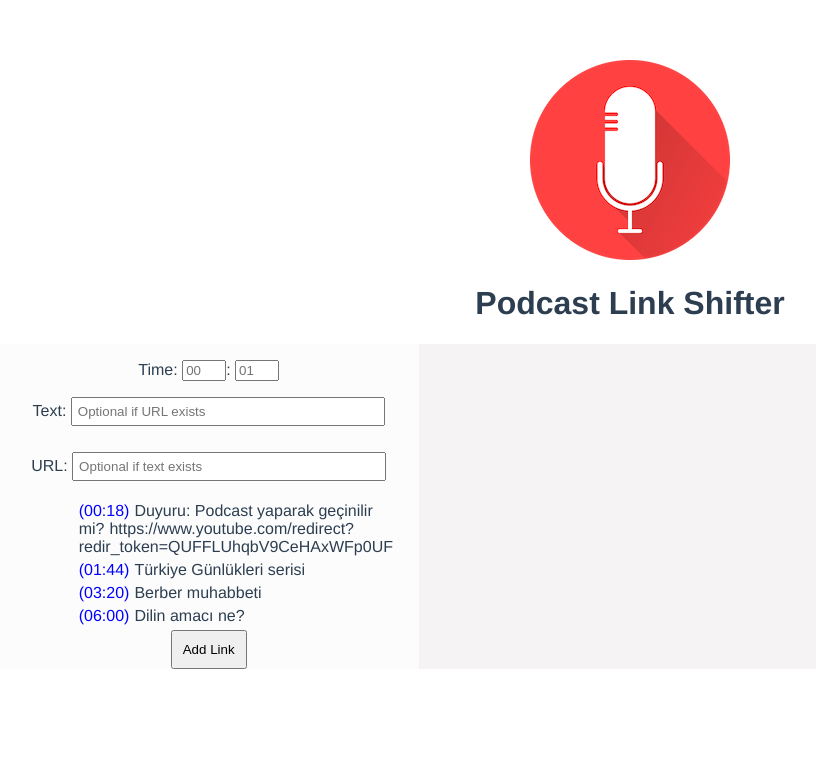
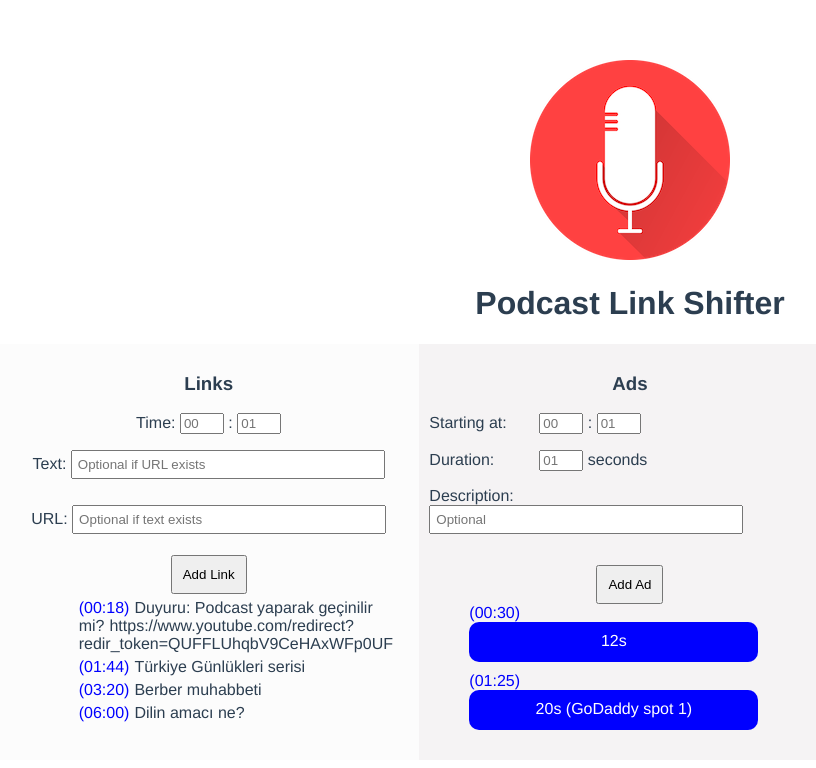
Before and after one commit to serdarcevher/podcast-link-shifter, a Vue app: page / in a window 1280 px wide. Shown: the top 768 px of the page, without its empty margins (10-826 px from the left). Built offline with nearby package versions, Linux system fonts and the light colour scheme.

Commit message:
Handle adding and sorting ads

```diff
--- a/src/App.vue
+++ b/src/App.vue
@@ -26,6 +26,7 @@ div#columns {
   flex-grow: 1;
   width: 33%;
   height: auto;
+  padding-bottom:20px;
 }
 
 #columns > div.column:nth-child(even) {
@@ -43,14 +44,22 @@ div#columns {
   color: #2c3e50;
   margin-top: 60px;
 }
+
 d-block {
   display:block;
 }
 .p-2 {
   padding:10px;
 }
+.px-2 {
+  padding-left:10px;
+  padding-right:10px;
+}
 .p-4 {
   padding:20px;
+}
+.pt-2 {
+  padding-top:10px;
 }
 .mt-1 {
   margin-top:5px;
@@ -94,9 +103,21 @@ d-block {
   margin:0 auto;
 }
 .text-align-left {
-  text-align:left
+  text-align:left;
 }
+.text-align-center {
+  text-align:center;
+}
+
 .no-list-style {
   list-style-type:none;
 }
+
+.ad-bubble {
+  width:80%;
+  background-color:blue;
+  color:white;
+  border-radius:10px;
+  height:30px;
+}
 </style>
--- /dev/null
+++ b/src/components/Ad.vue
@@ -0,0 +1,37 @@
+<template>
+    <li>
+        <div class="time-holder mr-1">
+            <span>(</span>
+            <span v-if="element.startingMin < 10">0</span><span v-text="element.startingMin"></span>
+            <span>:</span>
+            <span v-if="element.startingSec < 10">0</span><span v-text="element.startingSec"></span>
+            <span>)</span>
+        </div>
+
+        <div class="ad-bubble text-align-center pt-2 mb-2" v-text="adText"></div>
+    </li>
+</template>
+
+<script>
+export default {
+    name: 'Ad',
+    props: ['dataAd'],
+    data() {
+        return {
+            element: {}
+        }
+    },
+    computed: {
+        adText() {
+            let text = this.element.duration + 's';
+            if (this.element.description) {
+                text+= ' (' + this.element.description + ')';
+            }
+            return text;
+        }
+    },
+    mounted() {
+        this.element = this.dataAd;
+    }
+}
+</script>
--- /dev/null
+++ b/src/components/Ads.vue
@@ -0,0 +1,122 @@
+<template>
+    <div>
+        <h3>Ads</h3>
+        <form @keyup.enter="addAd" ref="addDataForm" class="px-2">
+            <p class="text-align-left">
+                <label>Starting at: </label><input type="number" v-model.number="startingMin" name="minutes" placeholder="00" class="short-input" min="0" /> :
+                <input type="number" v-model.number="startingSec" name="seconds" placeholder="01" class="short-input" min="0" max="59" />
+            </p>
+
+            <p class="text-align-left">
+                <label>Duration:</label><input type="text" v-model.number="duration" autocomplete="off" name="link" class="short-input" placeholder="01" /> seconds
+            </p>
+
+            <p class="text-align-left">
+                <label>Description:</label><input type="text" v-model="description" autocomplete="off" name="text" class="long-input mb-2" placeholder="Optional" />
+            </p>
+
+            <button type="button" class="btn mt-1 p-2" @click="addAd">Add Ad</button>
+
+            <ul id="ads-list" class="text-align-left no-list-style centered">
+                <Ad v-for="ad in ads" v-bind:key="ad.startingMin + '_' + ad.startingSec" :data-ad="ad"></Ad>
+            </ul>
+
+        </form>
+
+    </div>
+</template>
+
+
+<script>
+import Ad from './Ad';
+
+export default {
+    components: {
+        Ad
+    },
+    name: 'Ads',
+    props: ['ads-data'],
+    data() {
+        return {
+            ads: [],
+
+            startingMin: null,
+            startingSec: null,
+            duration: null,
+            description: '',
+        }
+    },
+    mounted() {
+        this.ads = this.adsData;
+    },
+    methods: {
+        addAd() {
+            let formData = {
+                'startingMin': this.startingMin,
+                'startingSec': this.startingSec,
+                'duration': this.duration,
+                'description': this.description,
+            };
+
+            if (!formData.startingMin) {
+                formData.startingMin = 0;
+            }
+
+            if (!formData.startingSec) {
+                formData.startingSec = 0;
+            }
+
+            if (!formData.duration) {
+                formData.duration = 1;
+            }
+
+            if (formData.startingSec > 59 || formData.startingSec < 0) {
+                alert('Invalid seconds value');
+                return;
+            }
+
+            if (formData.startingMin < 0) {
+                alert('Invalid minutes value');
+                return;
+            }
+
+            if (formData.duration < 1) {
+                alert('Invalid duration value');
+                return;
+            }
+
+            if (this.ads.some(e => e.startingMin == formData.startingMin && e.startingSec == formData.startingSec)) {
+                alert('An ad for this point already exist');
+                return;
+            }
+
+            let index = this.findAdPosition(formData.startingMin, formData.startingSec);
+
+            this.$refs['addDataForm'].reset();
+            this.$emit('addAd', { formData: formData, index: index });
+        },
+
+        findAdPosition(minutes, seconds) {
+            let index = 0;
+            let secondsSum = (minutes * 60) + seconds;
+
+            this.ads.forEach(function(element){
+
+                let elementSecondsSum = (element.startingMin * 60) + element.startingSec;
+                if (elementSecondsSum <= secondsSum) {
+                    index++;
+                }
+            });
+
+            return index;
+        }
+    }
+}
+</script>
+
+<style scoped>
+    label {
+        display:inline-block;
+        width:110px;
+    }
+</style>
--- a/src/components/Home.vue
+++ b/src/components/Home.vue
@@ -6,16 +6,17 @@
 
         <div id="columns">
 
-            <div class="column">
-
-                <div v-if="!list.length" class="mb-2">Your list is empty. Start by adding a link.</div>
+            <div class="column pt-2">
+                <div v-if="!list.length" class="mb-2">Your links list is empty. Start by adding a link.</div>
                 <List :list-data="list" @addLink="onAddLink"></List>
-
             </div>
 
-            <div class="column"></div>
+            <div class="column pt-2">
+                <div v-if="!ads.length" class="mb-2">Your ads list is empty. Start by adding an ad.</div>
+                <Ads :ads-data="ads" @addAd="onAddAd"></Ads>
+            </div>
 
-            <div class="column"></div>
+            <div class="column pt-2"></div>
         </div>
 
 
@@ -23,7 +24,9 @@
 </template>
 
 <script>
-let sampleData = [
+let sampleData = {
+
+    links: [
         {
             minutes:0,
             seconds:18,
@@ -48,13 +51,30 @@ let sampleData = [
             text: 'Dilin amacı ne?',
             url: null
         }
-];
+    ],
+
+    ads: [
+        {
+            startingMin: 0,
+            startingSec: 30,
+            duration: 12
+        },
+        {
+            startingMin: 1,
+            startingSec: 25,
+            duration: 20,
+            description: 'GoDaddy spot 1'
+        }
+    ]
+};
 
 import List from './List';
+import Ads from './Ads';
 
 export default {
     components: {
-        List
+        List,
+        Ads
     },
     name: 'Home',
         props: {
@@ -62,14 +82,20 @@ export default {
         },
         data() {
             return {
-                list: []
+                list: [],
+                ads: []
             }
         },
 
         mounted() {
             let that = this;
-            sampleData.forEach(function(element){
+            //console.log(sampleData);
+            sampleData.links.forEach(function(element){
                 that.list.push(element);
+            });
+
+            sampleData.ads.forEach(function(element){
+                that.ads.push(element);
             });
         },
 
@@ -78,6 +104,10 @@ export default {
                 //this.list.push(data.formData);
                 this.list.splice(data.index, 0, data.formData);
             },
+
+            onAddAd(data) {
+                this.ads.splice(data.index, 0, data.formData);
+            }
         }
     }
 </script>
--- a/src/components/List.vue
+++ b/src/components/List.vue
@@ -1,9 +1,10 @@
 <template>
     <div>
+        <h3>Links</h3>
         <form @keyup.enter="addLink" ref="dataForm">
             <p>
                 <label>Time: </label>
-                <input type="number" v-model.number="minutes" name="minutes" placeholder="00" class="short-input" min="0" />:
+                <input type="number" v-model.number="minutes" name="minutes" placeholder="00" class="short-input" min="0" /> :
                 <input type="number" v-model.number="seconds" name="seconds" placeholder="01" class="short-input" min="0" max="59" />
             </p>
 
@@ -14,12 +15,13 @@
                 <label>URL:</label> <input type="text" v-model="url" autocomplete="off" name="link" class="long-input" placeholder="Optional if text exists" />
             </p>
 
-            <ul id="elements-list" class="text-align-left no-list-style centered">
-                <ListElement v-for="element in list" v-bind:key="element.minutes + '_' + element.seconds" :data-element="element"></ListElement>
-            </ul>
+            <button type="button" class="btn mt-1 p-2" @click="addLink">Add Link</button>
 
-            <button type="button" class="btn mt-1 p-2" @click="addLink">Add Link</button>
         </form>
+
+        <ul id="elements-list" class="text-align-left no-list-style centered">
+            <ListElement v-for="element in list" v-bind:key="element.minutes + '_' + element.seconds" :data-element="element"></ListElement>
+        </ul>
 
     </div>
 
@@ -43,7 +45,6 @@ export default {
     props: ['list-data'],
     mounted() {
         this.list = this.listData;
-        console.log(this.list);
     },
     methods: {
         addLink() {
```
Lines whose indentation alone changed are shown as unchanged.
